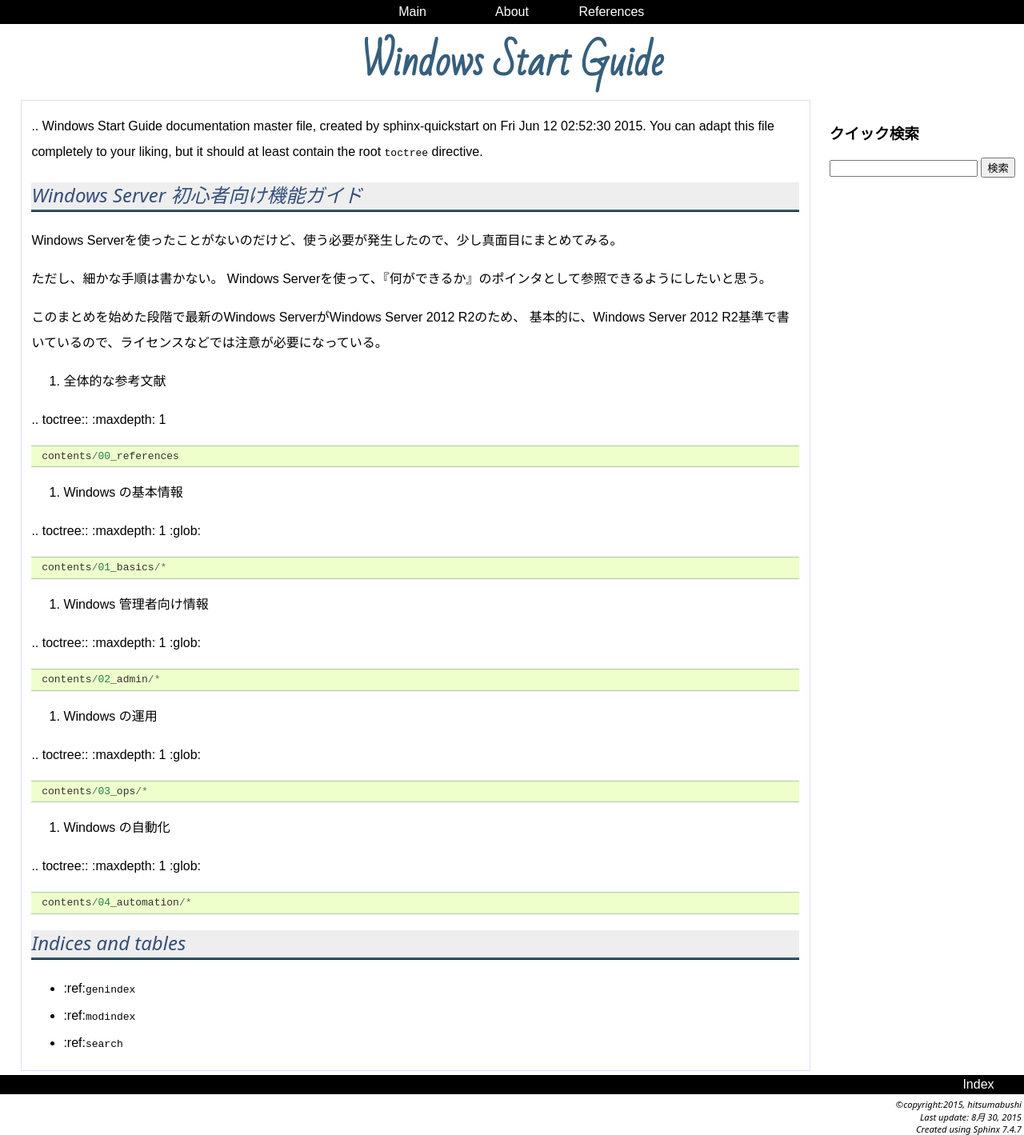
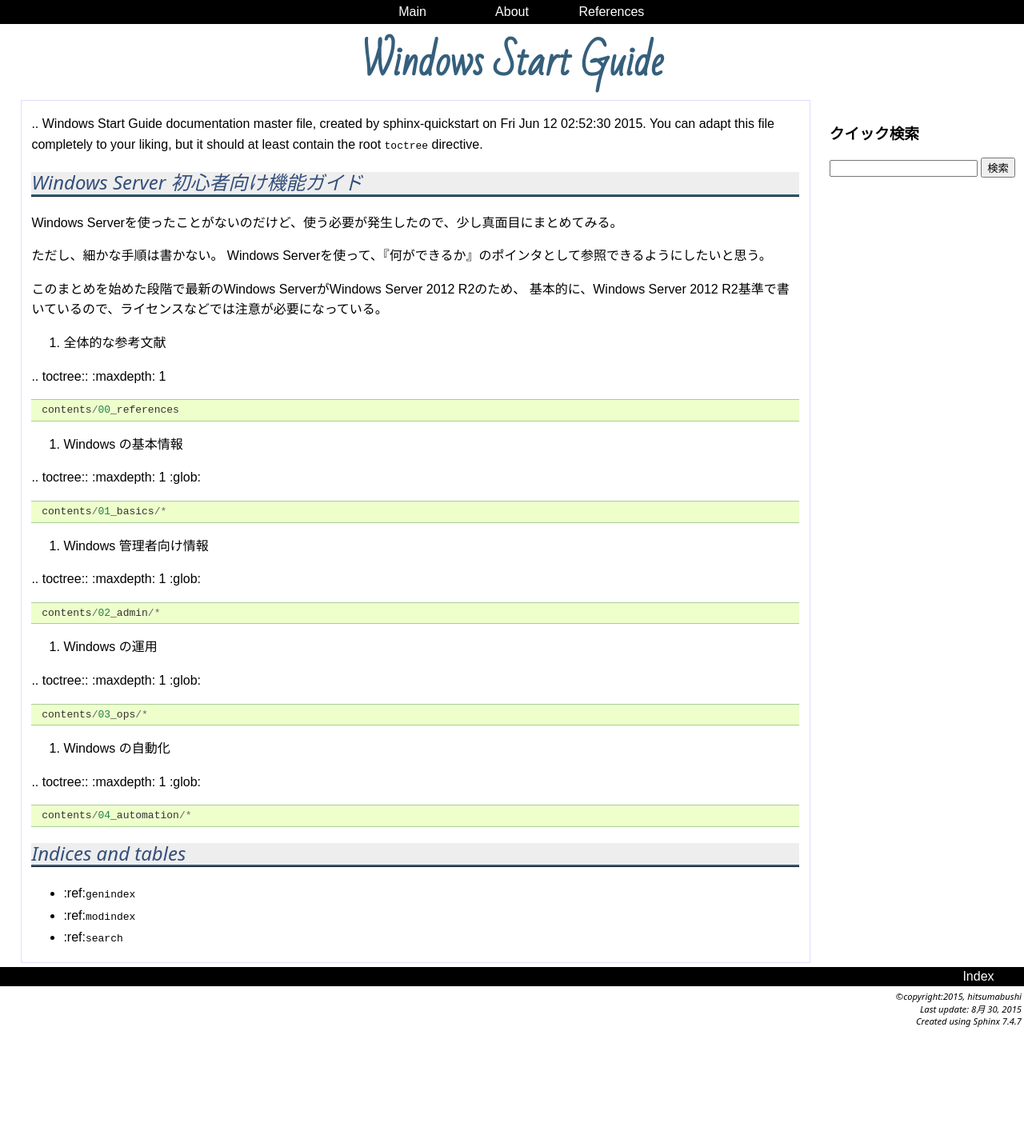
Before and after one commit to hitsumabushi/windows_start_guide, a Sphinx documentation site: the page built from source/index.md, in a window 1280 px wide. Shown: the whole page at 80% size. Built offline with Sphinx 7.4.7, drawn with Linux system fonts in a browser that asks for light colours; after the commit the page ends 1284 px from its top, so only the background shows below that.

Commit message:
modify line heights

```diff
--- a/source/_themes/classic_note/static/main.css
+++ b/source/_themes/classic_note/static/main.css
@@ -166,7 +166,7 @@
   border-style: solid;
   border-color: #DDDDff;
   border-width: thin;
-  line-height: 2.0em;
+  line-height: 1.6em;
 }
 div#document * h1{
   font-family: 'Migu 1P', 'Bitstream Vera Sans', 'Sans', cursive;
```
